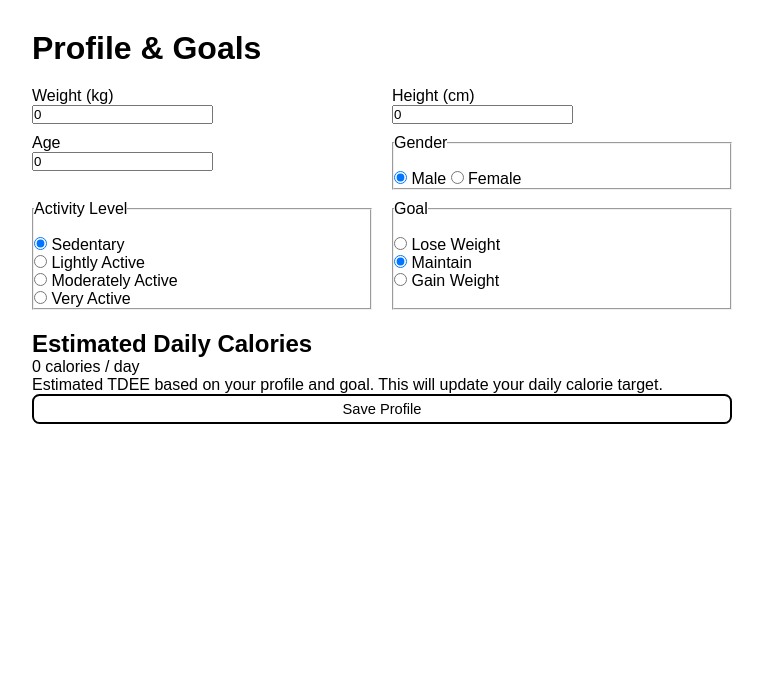
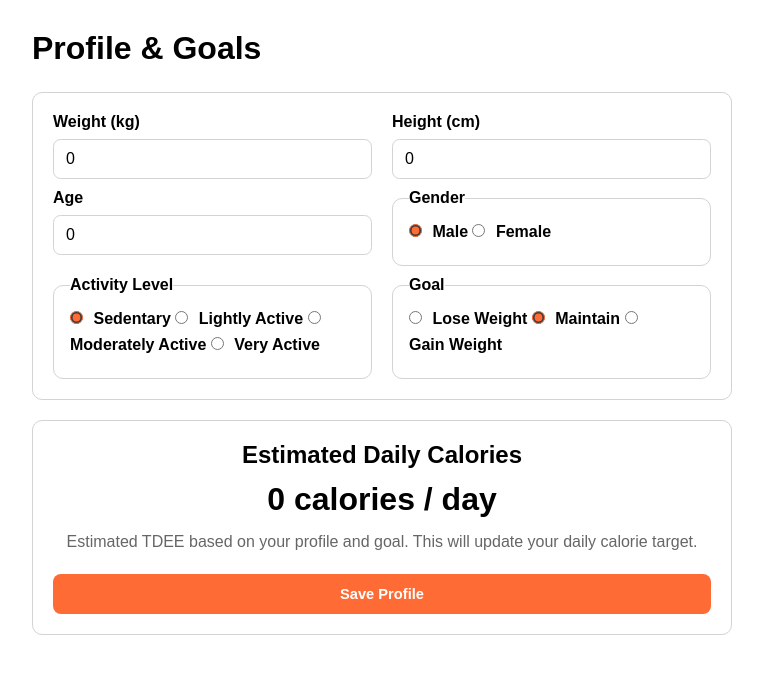
Before and after one commit to abitsma/Health_App, a Django app: page /profile/ in a window 1280 px wide. Shown: the part 87-761 px from the top of the page, without its empty margins (258-1021 px from the left). Run offline with Django 5.2, Linux system fonts and the light colour scheme; the visitor is signed in with stand-in values (Sample User, id 1); data comes from the database, SQL or seed files in the repository; some web fonts are replaced.

Commit message:
Fixed up the look of the profile page.

```diff
--- a/tracker/static/tracker/profile.css
+++ b/tracker/static/tracker/profile.css
@@ -19,3 +19,102 @@ main {
 #finalEstimation button {
     width: 100%;
 }
+
+.outline {
+    border: 1px solid var(--light-accent-color);
+    border-radius: 10px;
+    padding: 20px;
+    background-color: var(--light-bg-color);
+}
+
+#mainFormSection > div {
+    display: flex;
+    flex-direction: column;
+    gap: 8px;
+}
+
+#mainFormSection label, #mainFormSection legend {
+    font-weight: 600;
+}
+
+#mainFormSection input[type="number"] {
+    width: 100%;
+    box-sizing: border-box;
+    padding: 10px 12px;
+
+    border: 1px solid var(--light-accent-color);
+    border-radius: 7.5px;
+
+    font-size: 1rem;
+    background-color: var(--light-bg-color);
+}
+
+#mainFormSection input[type="number"]:focus {
+    outline: 2px solid var(--accent-color);
+    outline-offset: 1px;
+}
+
+#mainFormSection fieldset {
+    border: 1px solid var(--light-accent-color);
+    border-radius: 10px;
+    padding: 16px;
+}
+
+#mainFormSection input[type="radio"] {
+    margin-right: 6px;
+    accent-color: var(--accent-color);
+}
+
+#mainFormSection fieldset label {
+    display: inline-block;
+    margin-bottom: 8px;
+}
+
+#finalEstimation {
+    display: flex;
+    flex-direction: column;
+    gap: 12px;
+
+    text-align: center;
+}
+
+#finalEstimation > p:first-of-type {
+    font-size: 2rem;
+    font-weight: 700;
+}
+
+#finalEstimation > p:last-of-type {
+    color: #666;
+    line-height: 1.5;
+}
+
+#save {
+    padding: 12px;
+    margin-top: 8px;
+
+    border: none;
+    border-radius: 8px;
+
+    background-color: var(--accent-color);
+    color: white;
+
+    font-weight: 600;
+}
+
+#save:hover {
+    background-color: #e85d2a;
+}
+
+main > h1 {
+    margin-bottom: 5px;
+}
+
+@media screen and (max-width: 650px) {
+    #mainFormSection {
+        grid-template-columns: 1fr;
+    }
+
+    main {
+        padding: 20px;
+    }
+}
--- a/tracker/templates/tracker/profile.html
+++ b/tracker/templates/tracker/profile.html
@@ -7,7 +7,7 @@
     <meta name="viewport" content="width=device-width, initial-scale=1.0">
     <title>Profile</title>
     <link rel="stylesheet" href="{% static 'tracker/styles.css' %}?v=2">
-    <link rel="stylesheet" href="{% static 'tracker/profile.css' %}">
+    <link rel="stylesheet" href="{% static 'tracker/profile.css' %}?v=2">
     {{ person_data|json_script:"person-data" }}
     <script src="{% static 'tracker/profile.js' %}" defer></script>
 </head>
```
Also changed, not shown: other parts of tracker/templates/tracker/profile.html (+13 -13 lines).
